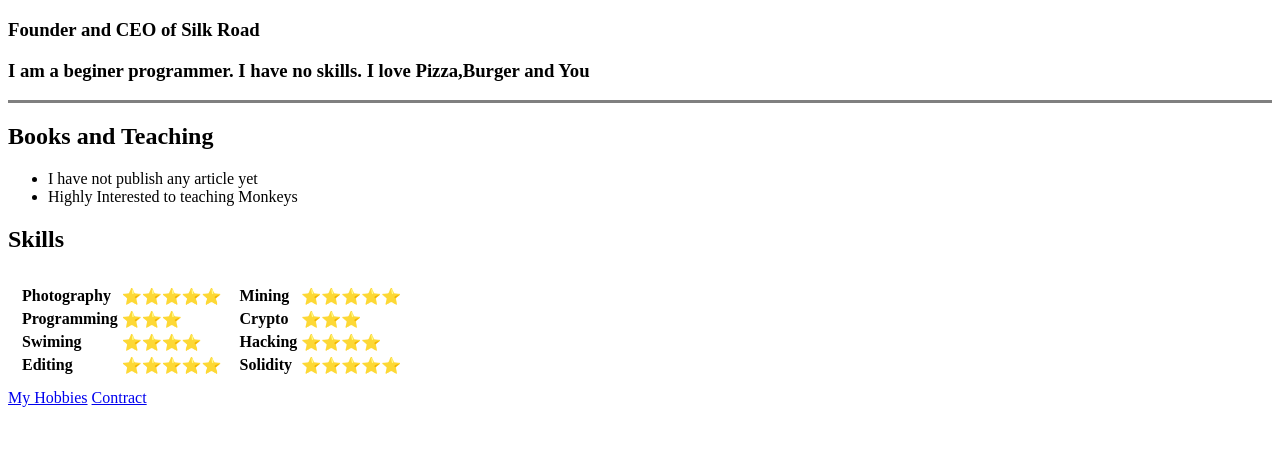
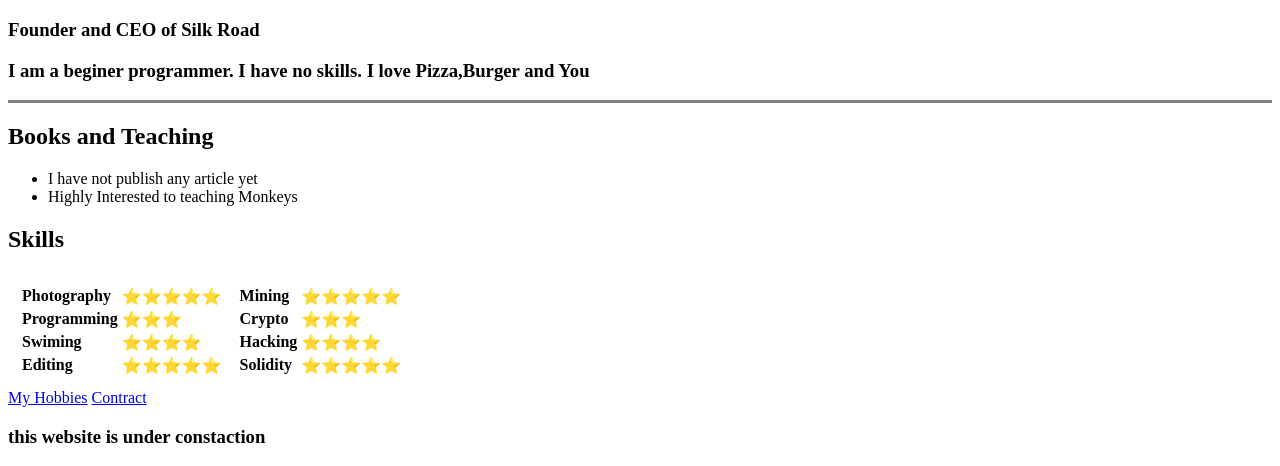
Before and after one commit to mahdizahin/CV, a plain HTML site: page index.html in a window 1280 px wide. Shown: the part 373-839 px from the top of the page. Before the commit the page ends 800 px from the top, so only its background shows below. Drawn offline with Linux system fonts and the light colour scheme.

Commit message:
Update index.html

```diff
--- a/index.html
+++ b/index.html
@@ -77,5 +77,6 @@
 
     <a href="Hobbies.html">My Hobbies</a>
     <a href="Contract.html">Contract</a>
+    <h3> this website is under constaction</h3>
   </body>
 </html>
```
